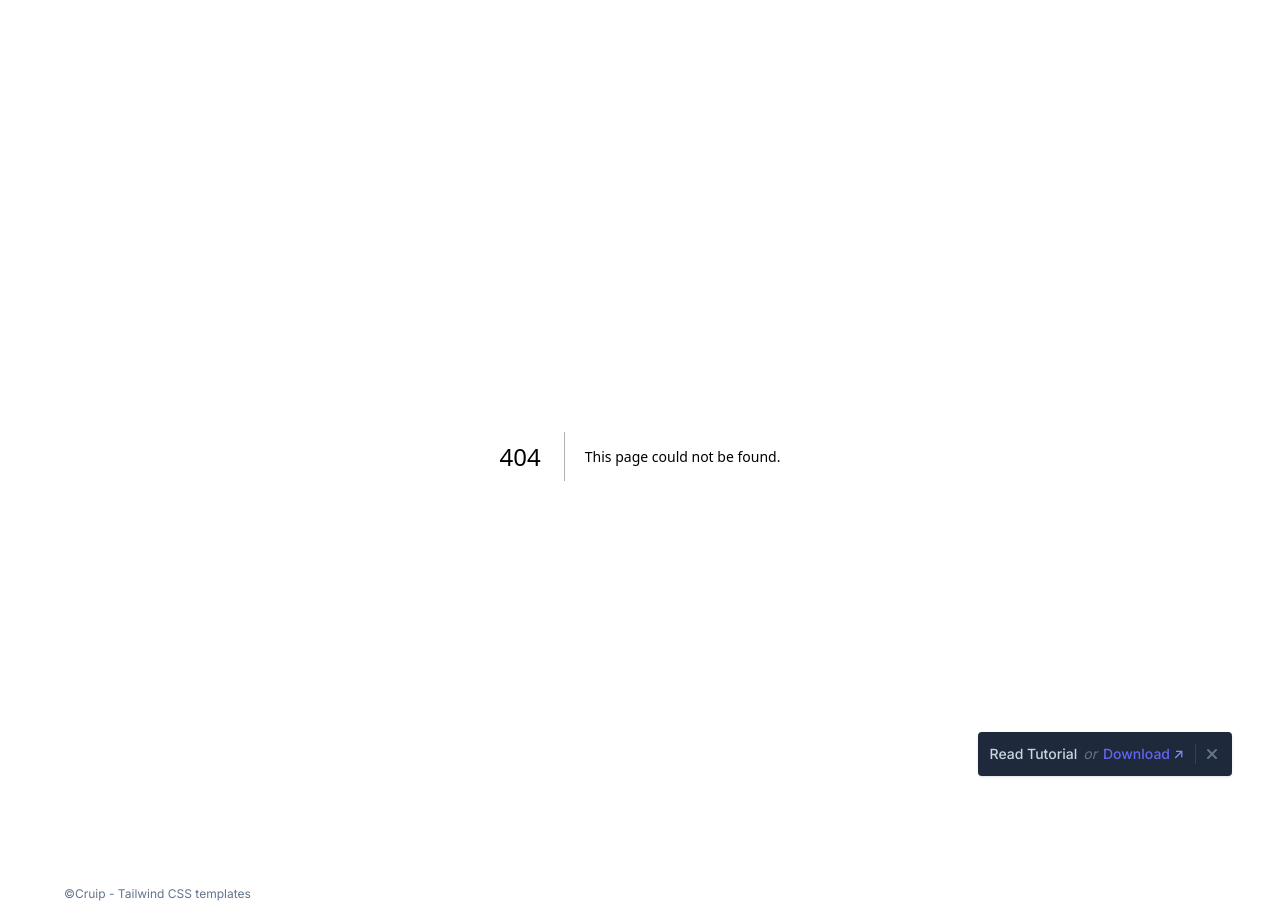
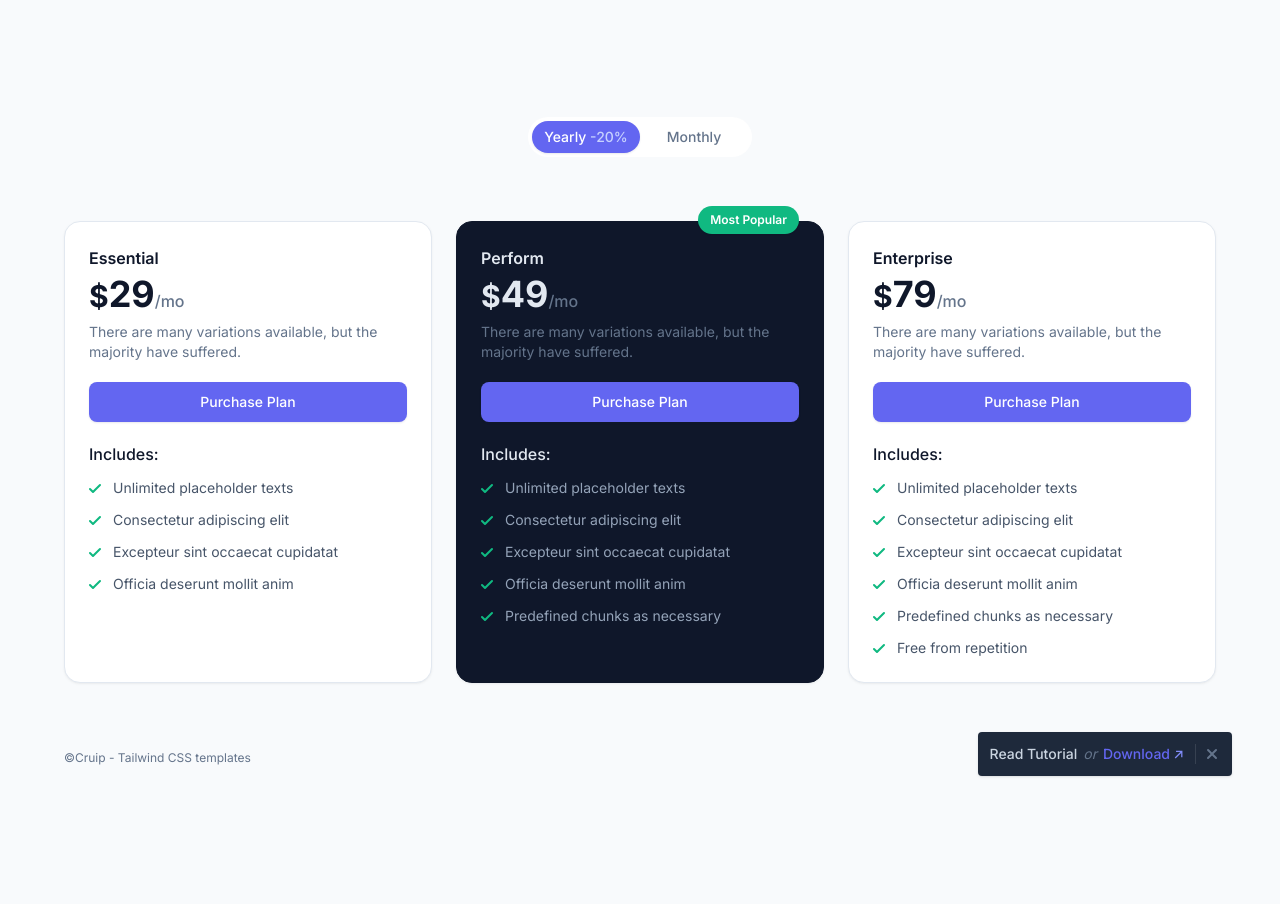
Before and after one commit to cruip/cruip-tutorials-next, a Next.js app: page /pricing-tabs in a window 1280 px wide. Before the commit this address had no page. After the commit the page ends 800 px from the top, so only its background shows below. Built offline with nearby package versions, Linux system fonts and the light colour scheme.

Commit message:
add pricing tabs component

```diff
--- a/app/layout.tsx
+++ b/app/layout.tsx
@@ -20,7 +20,7 @@ export default function RootLayout({
 }) {
   return (
     <html lang="en">
-      <body className={`${inter.variable} font-inter antialiased h-screen px-6 py-6 md:py-8`}>
+      <body className={`${inter.variable} font-inter antialiased h-screen bg-slate-50 px-6 py-6 md:py-8`}>
         <div className="h-full flex flex-col justify-between before:h-6">
           <main className="my-6">
             <div className="w-full max-w-6xl mx-auto">
--- /dev/null
+++ b/app/pricing-tabs/page.tsx
@@ -0,0 +1,12 @@
+export const metadata = {
+  title: 'Pricing Tabs - Cruip Tutorials',
+  description: 'Page description',
+}
+
+import PricingTabs from '@/components/pricing-tabs'
+
+export default function PricingTabsPage() {
+  return (
+    <PricingTabs />
+  )
+}
--- /dev/null
+++ b/components/pricing-tabs.tsx
@@ -0,0 +1,124 @@
+'use client'
+
+import { useState } from 'react'
+
+interface PricingTabProps {
+  yearly: boolean
+  popular: boolean
+  planName: string
+  price: {
+    monthly: number
+    yearly: number
+  }
+  planDescription: string
+  features: string[]
+}
+
+function PricingTab(props: PricingTabProps) {
+  return (
+    <div className={`h-full ${props.popular ? 'dark' : ''}`}>
+      <div className="relative flex flex-col h-full p-6 rounded-2xl bg-white dark:bg-slate-900 border border-slate-200 dark:border-slate-900 shadow shadow-slate-950/5">
+        {props.popular && (
+          <div className="absolute top-0 right-0 mr-6 -mt-4">
+            <div className="inline-flex items-center text-xs font-semibold py-1.5 px-3 bg-emerald-500 text-white rounded-full shadow-sm shadow-slate-950/5">Most Popular</div>
+          </div>
+        )}
+        <div className="mb-5">
+          <div className="text-slate-900 dark:text-slate-200 font-semibold mb-1">{props.planName}</div>
+          <div className="inline-flex items-baseline mb-2">
+            <span className="text-slate-900 dark:text-slate-200 font-bold text-3xl">$</span>
+            <span className="text-slate-900 dark:text-slate-200 font-bold text-4xl">{props.price.monthly}</span>
+            <span className="text-slate-500 font-medium">/mo</span>
+          </div>
+          <div className="text-sm text-slate-500 mb-5">{props.planDescription}</div>
+          <a className="w-full inline-flex justify-center whitespace-nowrap rounded-lg bg-indigo-500 px-3.5 py-2.5 text-sm font-medium text-white shadow-sm shadow-indigo-950/10 hover:bg-indigo-600 focus-visible:outline-none focus-visible:ring focus-visible:ring-indigo-300 dark:focus-visible:ring-slate-600 transition-colors duration-150" href="#0">
+            Purchase Plan
+          </a>
+        </div>
+        <div className="text-slate-900 dark:text-slate-200 font-medium mb-3">Includes:</div>
+        <ul className="text-slate-600 dark:text-slate-400 text-sm space-y-3 grow">
+          {props.features.map((feature, index) => {
+            return (
+              <li key={index} className="flex items-center">
+                <svg className="w-3 h-3 fill-emerald-500 mr-3 shrink-0" viewBox="0 0 12 12" xmlns="http://www.w3.org/2000/svg">
+                  <path d="M10.28 2.28L3.989 8.575 1.695 6.28A1 1 0 00.28 7.695l3 3a1 1 0 001.414 0l7-7A1 1 0 0010.28 2.28z" />
+                </svg>
+                <span>{feature}</span>
+              </li>
+            )
+          })}
+        </ul>
+      </div>
+    </div>
+  )
+}
+
+export default function PricingTabs() {
+  const [yearly, setYearly] = useState<boolean>(true)
+
+  return (
+    <div>
+
+      {/* Pricing toggle */}
+      <div className="flex justify-center max-w-[14rem] m-auto mb-8 lg:mb-16">
+        <div className="relative flex w-full p-1 bg-white dark:bg-slate-900 rounded-full">
+          <span className="absolute inset-0 m-1 pointer-events-none" aria-hidden="true">
+            <span className={`absolute inset-0 w-1/2 bg-indigo-500 rounded-full shadow-sm shadow-indigo-950/10 transform transition-transform duration-150 ease-in-out ${yearly ? 'translate-x-0' : 'translate-x-full'}`}></span>
+          </span>
+          <button className={`relative flex-1 text-sm font-medium h-8 rounded-full focus-visible:outline-none focus-visible:ring focus-visible:ring-indigo-300 dark:focus-visible:ring-slate-600 transition-colors duration-150 ease-in-out ${yearly ? 'text-white' : 'text-slate-500 dark:text-slate-400'}`} onClick={() => setYearly(true)}>Yearly <span className={`${yearly ? 'text-indigo-200' : 'text-slate-400 dark:text-slate-500'}`}>-20%</span></button>
+          <button className={`relative flex-1 text-sm font-medium h-8 rounded-full focus-visible:outline-none focus-visible:ring focus-visible:ring-indigo-300 dark:focus-visible:ring-slate-600 transition-colors duration-150 ease-in-out ${yearly ? 'text-slate-500 dark:text-slate-400' : 'text-white'}`} onClick={() => setYearly(false)}>Monthly</button>
+        </div>
+      </div>
+
+      <div className="max-w-sm mx-auto grid gap-6 lg:grid-cols-3 items-start lg:max-w-none">
+
+        {/* Pricing tab 1 */}
+        <PricingTab
+          yearly={yearly}
+          popular={false}
+          planName="Essential"
+          price={{ monthly: 29, yearly: 35 }}
+          planDescription="There are many variations available, but the majority have suffered."
+          features={[
+            'Unlimited placeholder texts',
+            'Consectetur adipiscing elit',
+            'Excepteur sint occaecat cupidatat',
+            'Officia deserunt mollit anim',
+          ]} />
+
+        {/* Pricing tab 2 */}
+        <PricingTab
+          yearly={yearly}
+          popular={true}
+          planName="Perform"
+          price={{ monthly: 49, yearly: 55 }}
+          planDescription="There are many variations available, but the majority have suffered."
+          features={[
+            'Unlimited placeholder texts',
+            'Consectetur adipiscing elit',
+            'Excepteur sint occaecat cupidatat',
+            'Officia deserunt mollit anim',
+            'Predefined chunks as necessary',
+          ]} />
+
+        {/* Pricing tab 3 */}
+        <PricingTab
+          yearly={yearly}
+          popular={false}
+          planName="Enterprise"
+          price={{ monthly: 79, yearly: 85 }}
+          planDescription="There are many variations available, but the majority have suffered."
+          features={[
+            'Unlimited placeholder texts',
+            'Consectetur adipiscing elit',
+            'Excepteur sint occaecat cupidatat',
+            'Officia deserunt mollit anim',
+            'Predefined chunks as necessary',
+            'Free from repetition',
+          ]} />
+
+      </div>
+
+    </div>
+  )
+}
--- a/tailwind.config.js
+++ b/tailwind.config.js
@@ -5,6 +5,7 @@ module.exports = {
     './components/**/*.{js,ts,jsx,tsx,mdx}',
     './app/**/*.{js,ts,jsx,tsx,mdx}',
   ],
+  darkMode: 'class',
   theme: {
     extend: {
       fontFamily: {
```
Also changed, not shown: app/modal-video/page.tsx (indentation only).
